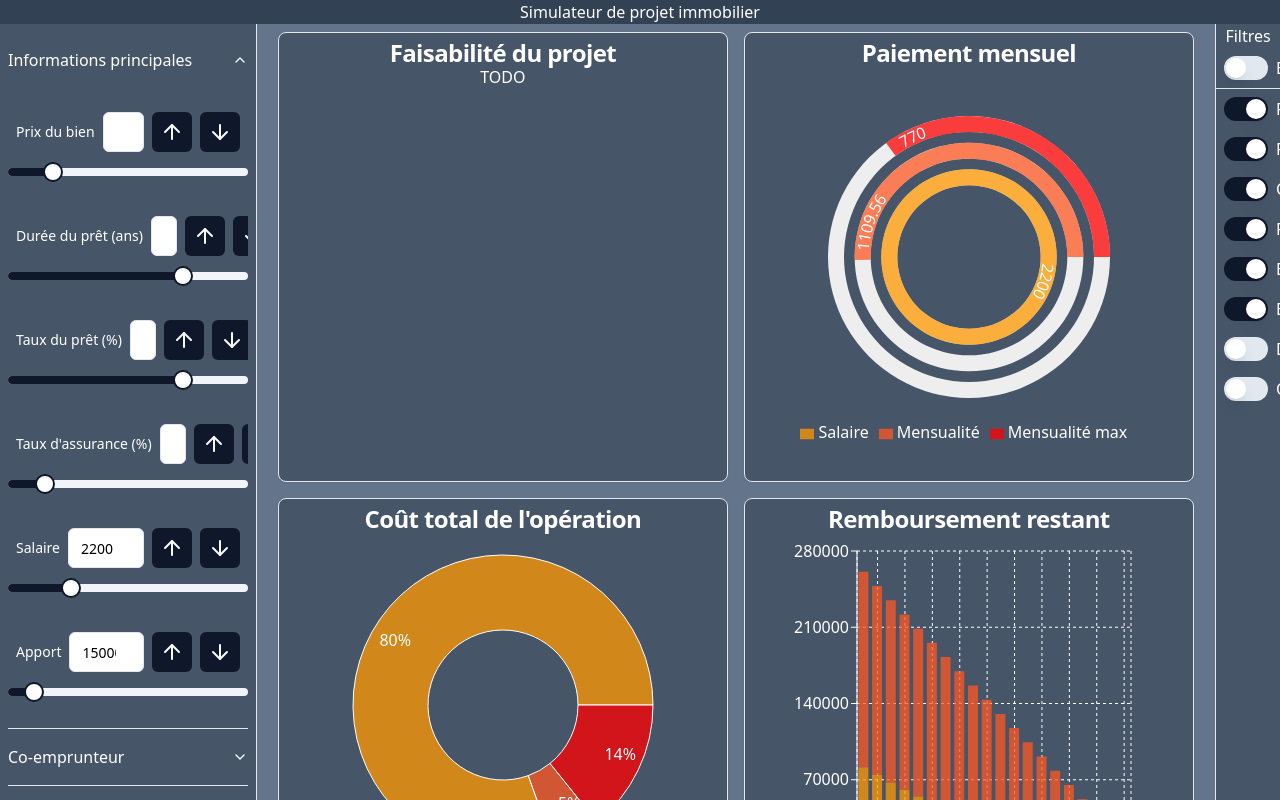
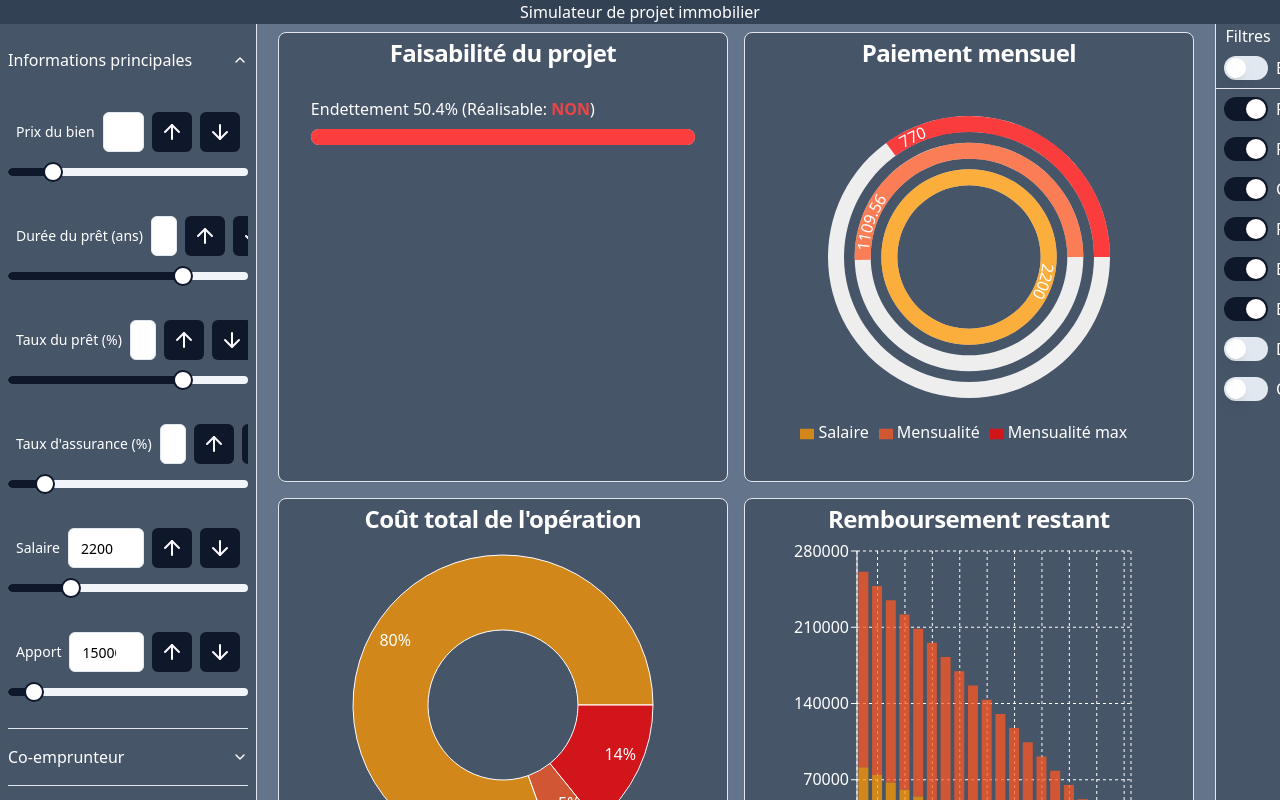
Before and after one commit to Yozamu/immo-simulator-v2, a React (Vite) app: page / in a window 1280 px wide. Shown: the top 800 px of the page. Built offline with nearby package versions, Linux system fonts and the light colour scheme.

Commit message:
feat: started project feasibility

```diff
--- a/package.json
+++ b/package.json
@@ -13,6 +13,7 @@
   "dependencies": {
     "@radix-ui/react-accordion": "^1.1.2",
     "@radix-ui/react-checkbox": "^1.0.4",
+    "@radix-ui/react-progress": "^1.0.3",
     "@radix-ui/react-separator": "^1.0.3",
     "@radix-ui/react-slider": "^1.1.2",
     "@radix-ui/react-slot": "^1.0.2",
--- a/src/components/graphics/ProjectFeasibility.tsx
+++ b/src/components/graphics/ProjectFeasibility.tsx
@@ -1,5 +1,50 @@
+import { Progress } from '@/components/ui/progress';
+import useMainStore from '@/store/store';
+import {
+  calculateIndebtedness,
+  calculateLoanAmount,
+  calculateMonthlyInsuranceCost,
+  calculateMonthlyLoanCost,
+  calculateMonthlyPayment,
+  calculateNotaryFees,
+  calculateTotalSalary,
+  calculateTotalcontribution,
+} from '@/utils/simulationResults';
+import { COLORS } from '@/utils/constants';
+
 const ProjectFeasibility = () => {
-  return <>TODO</>;
+  const price = useMainStore((state) => state.inputValues.price);
+  const loanDuration = useMainStore((state) => state.inputValues.loanDuration);
+  const salary = useMainStore((state) => state.inputValues.salary);
+  const coSalary = useMainStore((state) => state.inputValues.coSalary);
+  const contribution = useMainStore((state) => state.inputValues.contribution);
+  const coContribution = useMainStore((state) => state.inputValues.coContribution);
+  const hasCoBorrower = useMainStore((state) => state.filters.hasCoBorrower);
+  const loanRate = useMainStore((state) => state.inputValues.loanRate);
+  const insuranceRate = useMainStore((state) => state.inputValues.insuranceRate);
+
+  const notaryFees = calculateNotaryFees(price);
+  const totalSalary = calculateTotalSalary(salary, hasCoBorrower ? coSalary : 0);
+  const totalContribution = calculateTotalcontribution(contribution, hasCoBorrower ? coContribution : 0);
+  const loanAmount = calculateLoanAmount(price, totalContribution, notaryFees);
+  const monthlyLoanCost = calculateMonthlyLoanCost(loanAmount, loanRate, loanDuration);
+  const monthlyInsuranceCost = calculateMonthlyInsuranceCost(loanAmount, insuranceRate);
+  const monthlyPayment = calculateMonthlyPayment(monthlyLoanCost, monthlyInsuranceCost);
+  const indebtedness = calculateIndebtedness(monthlyPayment, totalSalary);
+  const doable = indebtedness <= 0.35;
+  const debtPercent = +(indebtedness * 100).toFixed(2);
+  const percentOfMaxIndebtedness = Math.min(100, (debtPercent / 35) * 100);
+  const debtBarColor = doable ? (indebtedness <= 0.3 ? COLORS[0] : COLORS[1]) : COLORS[2];
+
+  return (
+    <div className="text-left flex flex-col gap-2 pt-8">
+      <label>
+        Endettement {debtPercent}% (Réalisable:{' '}
+        {doable ? <strong className="text-green-500">OUI</strong> : <strong className="text-red-500">NON</strong>})
+      </label>
+      <Progress color={debtBarColor} value={percentOfMaxIndebtedness} />
+    </div>
+  );
 };
 
 export default ProjectFeasibility;
--- /dev/null
+++ b/src/components/ui/progress.tsx
@@ -0,0 +1,23 @@
+import * as React from 'react';
+import * as ProgressPrimitive from '@radix-ui/react-progress';
+
+import { cn } from '@/utils';
+
+const Progress = React.forwardRef<
+  React.ElementRef<typeof ProgressPrimitive.Root>,
+  React.ComponentPropsWithoutRef<typeof ProgressPrimitive.Root>
+>(({ className, value, ...props }, ref) => (
+  <ProgressPrimitive.Root
+    ref={ref}
+    className={cn('relative h-4 w-full overflow-hidden rounded-full bg-secondary', className)}
+    {...props}
+  >
+    <ProgressPrimitive.Indicator
+      className={`h-full w-full flex-1 ${!props.color && 'bg-primary'} transition-all`}
+      style={{ transform: `translateX(-${100 - (value || 0)}%)`, backgroundColor: props.color }}
+    />
+  </ProgressPrimitive.Root>
+));
+Progress.displayName = ProgressPrimitive.Root.displayName;
+
+export { Progress };
```
Also changed, not shown: 1 other file (tests, documents, lock files or other folders).
